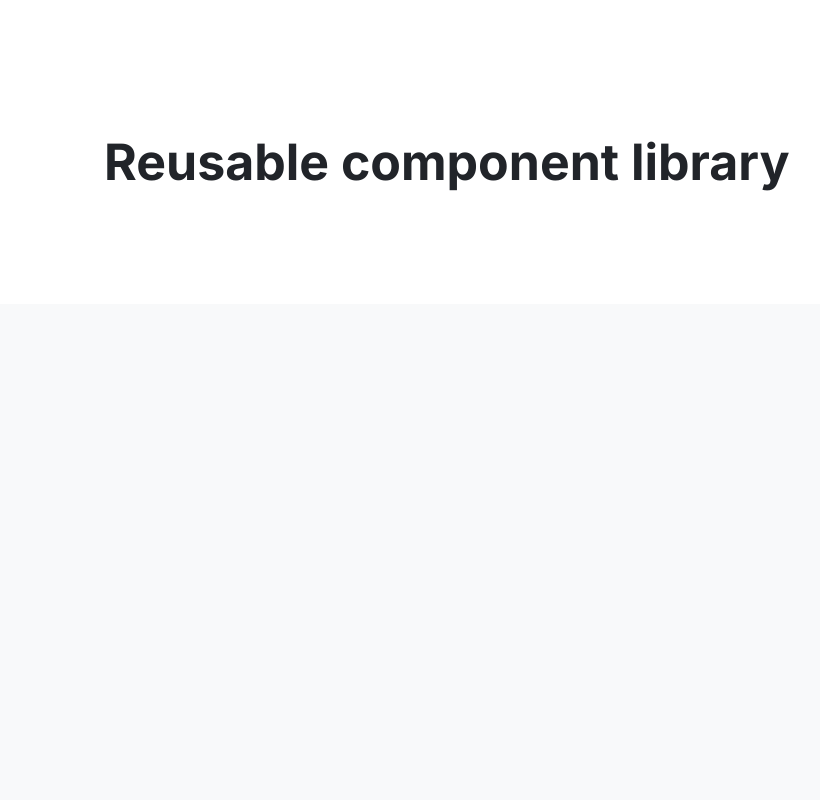
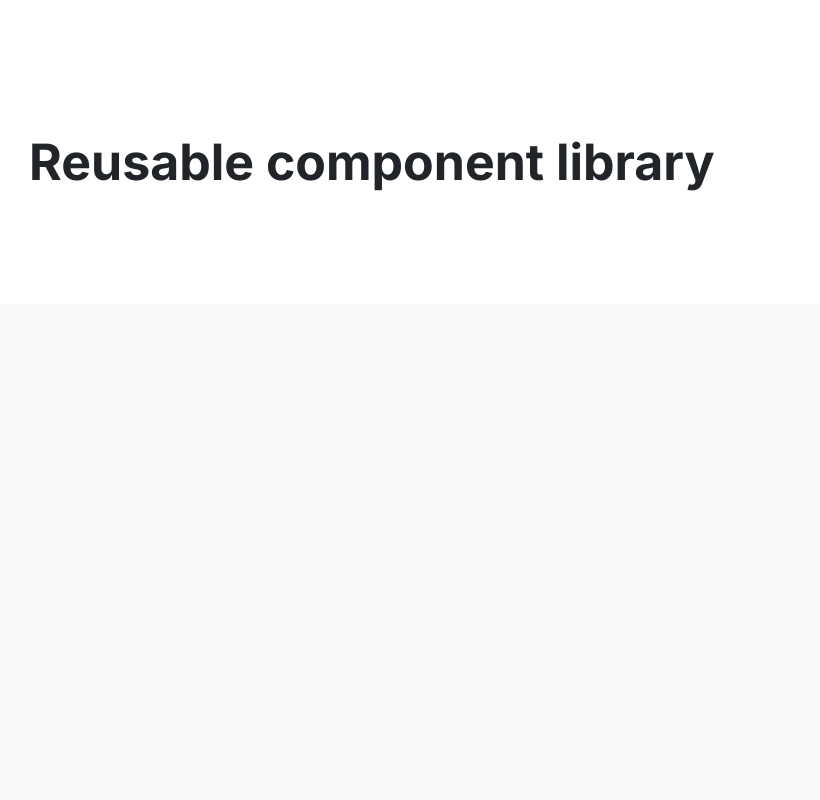
Before and after one commit to js-tasks-ru/htmlcss-20240913_dimonnwc3, a website: page index.html in a window 1280 px wide. Shown: the top 800 px of the page, without its empty margins (56-876 px from the left). Drawn offline with Linux system fonts and the light colour scheme.

Commit message:
fix review suggestions

```diff
--- a/assets/css/main.css
+++ b/assets/css/main.css
@@ -30,5 +30,5 @@ body {
 
 .container {
   margin: 0 auto;
-  max-width: 1110;
+  max-width: 1110px;
 }
--- a/components/footer/footer.css
+++ b/components/footer/footer.css
@@ -1,6 +1,6 @@
 .footer {
   font-family: 'Inter';
-  padding: 96px 160px 77px;
+  padding: 96px 0 77px;
 }
 
 .footer__title {
--- a/components/header/header.css
+++ b/components/header/header.css
@@ -1,6 +1,6 @@
 .header {
   font-family: 'Inter';
-  padding: 96px 160px 77px;
+  padding: 96px 0 77px;
 }
 
 .header__title {
```
